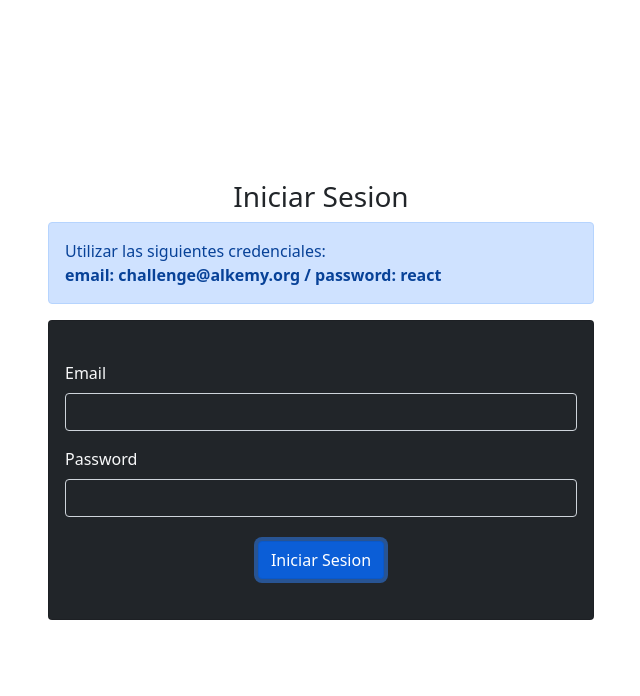
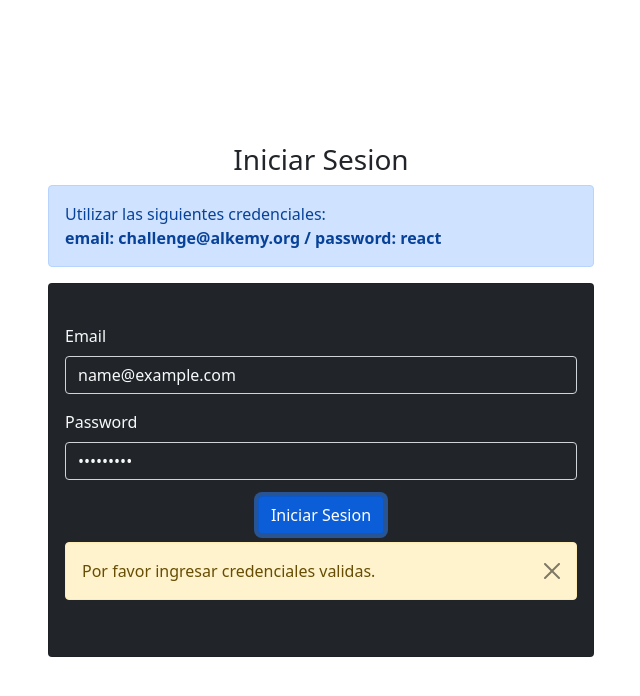
Before and after one commit to Maxi-rpc/challenge-alkemy-react-hero, a React (Create React App) app: page / in a window 1280 px wide. Both pictures are taken after typing "name@example.com", "Sample123" into the empty fields and a click on the button "Iniciar Sesion". Shown: the top 696 px of the page, without its empty margins (319-959 px from the left). Built offline with nearby package versions, Linux system fonts and the light colour scheme; no server answers.

Commit message:
Add backend types cors
Se agrega Login page, prueba local storage

```diff
--- /dev/null
+++ b/src/components/form/FormLogin.css
@@ -0,0 +1,6 @@
+.error-input {
+  width: 100%;
+  margin-top: 0.25rem;
+  font-size: 0.875em;
+  color: #dc3545;
+}
--- /dev/null
+++ b/src/components/form/FormLogin.js
@@ -0,0 +1,129 @@
+import { Formik, Form, Field, ErrorMessage } from "formik";
+import "./FormLogin.css";
+import { Login } from "../../utils/index";
+import { useState } from "react";
+//import { Navigate } from "react-router-dom";
+
+export default function FormLogin() {
+  const [errorMessage, seterrorMessage] = useState(false);
+
+  // verifica logeo
+  /* const token = localStorage.getItem("token");
+  if (token) {
+    return <Navigate to="/home" />;
+  } */
+
+  const validateLogin = async (valores) => {
+    const data = await Login(valores);
+    console.log(data);
+    if (data.token === "") {
+      seterrorMessage(true);
+    } else {
+      seterrorMessage(false);
+      /* const token = localStorage.setItem("token", data.token);
+      if(token){
+          return <Navigate to="/home" />;
+      } */
+    }
+  };
+
+  return (
+    <>
+      <Formik
+        // valores de los inputs
+        initialValues={{
+          email: "",
+          password: "",
+        }}
+        // validar errores
+        validate={(valores) => {
+          let errores = {};
+
+          // validar email
+          if (!valores.email) {
+            errores.email = "El campo Email no puede estar vacío";
+          } else if (
+            !/^[a-zA-Z0-9_.+-]+@[a-zA-Z0-9-]+\.[a-zA-Z0-9-.]+$/.test(
+              valores.email
+            )
+          ) {
+            errores.email = "El Email debe ser valido";
+          }
+
+          // validar password
+          if (!valores.password) {
+            errores.password = "El campo password no puede estar vacío";
+          }
+
+          // devolver obj errores
+          return errores;
+        }}
+        // envio de formulario
+        onSubmit={(valores, { resetForm }) => {
+          //resetForm();
+          validateLogin(valores);
+        }}
+      >
+        {({ errors }) => (
+          // formulario
+          <Form>
+            <div className="mb-3">
+              <label htmlFor="email" className="form-label">
+                Email
+              </label>
+              <Field
+                className="form-control text-light bg-dark"
+                type="email"
+                name="email"
+                id="email"
+              />
+              <ErrorMessage
+                name="email"
+                component={() => (
+                  <div className="error-input">{errors.email}</div>
+                )}
+              ></ErrorMessage>
+            </div>
+            <div className="mb-3">
+              <label htmlFor="password" className="form-label">
+                Password
+              </label>
+              <Field
+                className="form-control text-light bg-dark"
+                type="password"
+                name="password"
+                id="password"
+              />
+              <ErrorMessage
+                name="password"
+                component={() => (
+                  <div className="error-input">{errors.password}</div>
+                )}
+              ></ErrorMessage>
+            </div>
+            <div className="text-center">
+              <button type="submit" className="btn btn-primary">
+                Iniciar Sesion
+              </button>
+            </div>
+          </Form>
+        )}
+      </Formik>
+      {errorMessage && (
+        <div
+          className="alert alert-warning alert-dismissible fade show mt-2"
+          role="alert"
+        >
+          Por favor ingresar credenciales validas.
+          <button
+            type="button"
+            className="btn-close"
+            data-bs-dismiss="alert"
+            aria-label="Close"
+            onClick={() => seterrorMessage(false)}
+          ></button>
+        </div>
+      )}
+    </>
+  );
+}
--- a/src/components/index.js
+++ b/src/components/index.js
@@ -0,0 +1,5 @@
+import card from "./card/Card";
+import formLogin from "./form/FormLogin";
+
+export const FormLogin = formLogin;
+export const Card = card;
--- a/src/pages/login/Login.css
+++ b/src/pages/login/Login.css
@@ -1,10 +1,3 @@
-.error-input {
-	width: 100%;
-	margin-top: 0.25rem;
-	font-size: 0.875em;
-	color: #dc3545;
-}
-
 .fullscreen {
   width: 100%;
   height: 100vh;
--- a/src/pages/login/Login.js
+++ b/src/pages/login/Login.js
@@ -1,21 +1,7 @@
-import { Formik, Form, Field, ErrorMessage } from "formik";
 import "./Login.css";
-import { Login } from "../../utils/index";
+import { FormLogin } from "../../components/index";
 
 export default function LoginPage() {
-	/* const [heroData, setheroData] = useState();
-
-	const fetchData = async () => {
-		const data = await GetHeroRandom();
-		setheroData(data.hero);
-	};
-
-	useEffect(() => {
-		fetchData();
-	}, []);
-
-	console.log(heroData); */
-
   return (
     <>
       <div className="fullscreen">
@@ -23,96 +9,13 @@ export default function LoginPage() {
           <div className="row justify-content-center">
             <div className="col-md-6">
               <h1 className="text-center h3">Iniciar Sesion</h1>
-							<div class="alert alert-primary" role="alert">
+              <div className="alert alert-primary" role="alert">
                 Utilizar las siguientes credenciales: <br />
                 <strong>email: challenge@alkemy.org / password: react</strong>
               </div>
               <div className="card text-light bg-dark py-4">
                 <div className="card-body">
-									<Formik
-										// valores de los inputs
-										initialValues={{
-											email: "",
-											password: "",
-										}}
-										// validar errores
-										validate={(valores) => {
-											let errores = {};
-
-											// validar email
-											if (!valores.email) {
-												errores.email = "El campo Email no puede estar vacio";
-											} else if (
-												!/^[a-zA-Z0-9_.+-]+@[a-zA-Z0-9-]+\.[a-zA-Z0-9-.]+$/.test(
-													valores.email
-												)
-											) {
-												errores.email = "El Email debe ser valido";
-											}
-
-											// validar password
-											if (!valores.password) {
-												errores.password =
-													"El campo password no puede estar vacio";
-											}
-
-											// devolver obj errores
-											return errores;
-										}}
-										// envio de formulario
-										onSubmit={(valores, { resetForm }) => {
-											resetForm();
-											console.log(valores);
-											console.log("form submit");
-										}}
-									>
-										{({ errors }) => (
-											// formulario
-											<Form>
-												<div className="mb-3">
-													<label htmlFor="email" className="form-label">
-														Email
-													</label>
-													<Field
-														className="form-control text-light bg-dark"
-														type="email"
-														name="email"
-														id="email"
-													/>
-													<ErrorMessage
-														name="email"
-														component={() => (
-															<div className="error-input">{errors.email}</div>
-														)}
-													></ErrorMessage>
-												</div>
-												<div className="mb-3">
-													<label htmlFor="password" className="form-label">
-														Password
-													</label>
-													<Field
-														className="form-control text-light bg-dark"
-														type="password"
-														name="password"
-														id="password"
-													/>
-													<ErrorMessage
-														name="password"
-														component={() => (
-															<div className="error-input">
-																{errors.password}
-															</div>
-														)}
-													></ErrorMessage>
-												</div>
-												<div className="text-center mt-4">
-													<button className="btn btn-primary">
-														Iniciar Sesion
-													</button>
-												</div>
-											</Form>
-										)}
-									</Formik>
+                  <FormLogin></FormLogin>
                 </div>
               </div>
             </div>
--- a/src/utils/Backend.js
+++ b/src/utils/Backend.js
@@ -31,8 +31,8 @@ export const login = async ({ email, password }) => {
       password: password,
     })
     .then((resp) => {
-			authData.message = resp.message;
-			authData.token = resp.token;
+      authData.message = resp.data.message;
+      authData.token = resp.data.token;
     })
     .catch((error) => {
       authData.message = error;
```
Also changed, not shown: 2 other files (tests, documents, lock files or other folders). Lines whose indentation alone changed are shown as unchanged.
